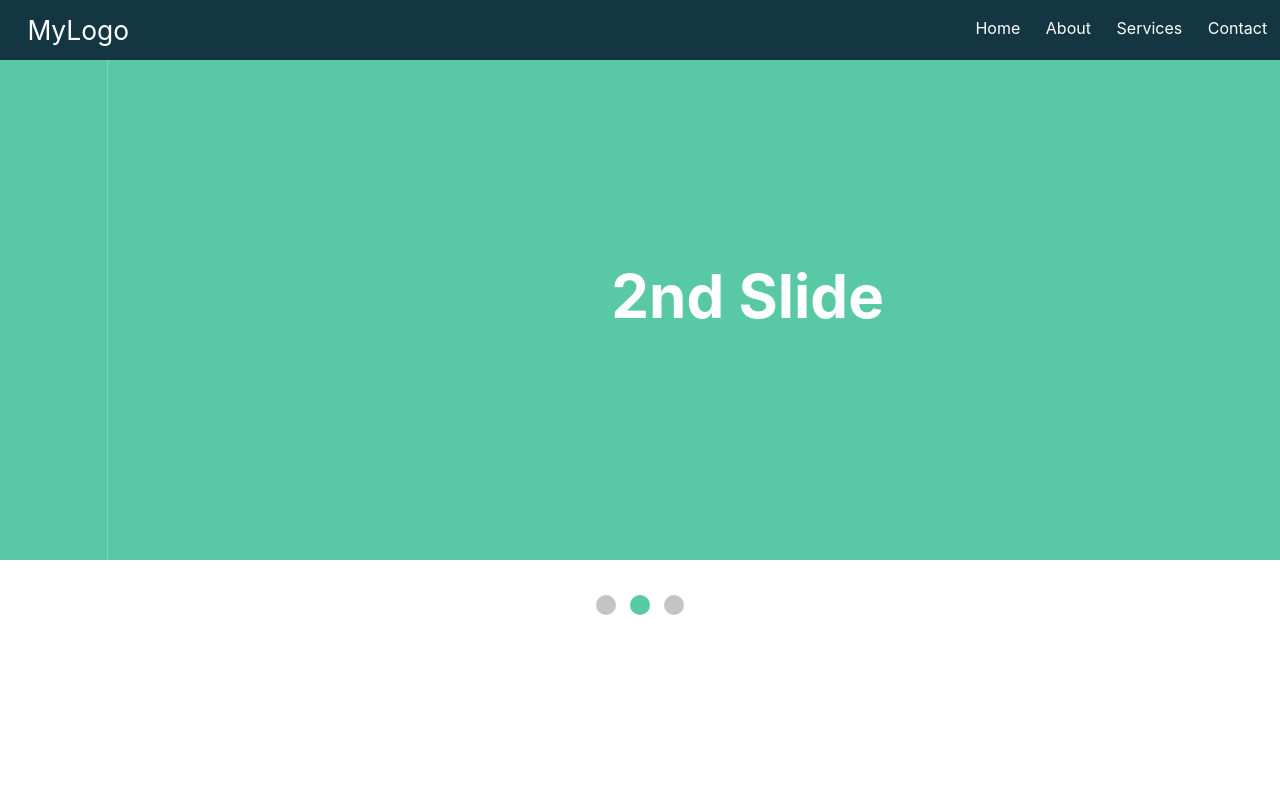
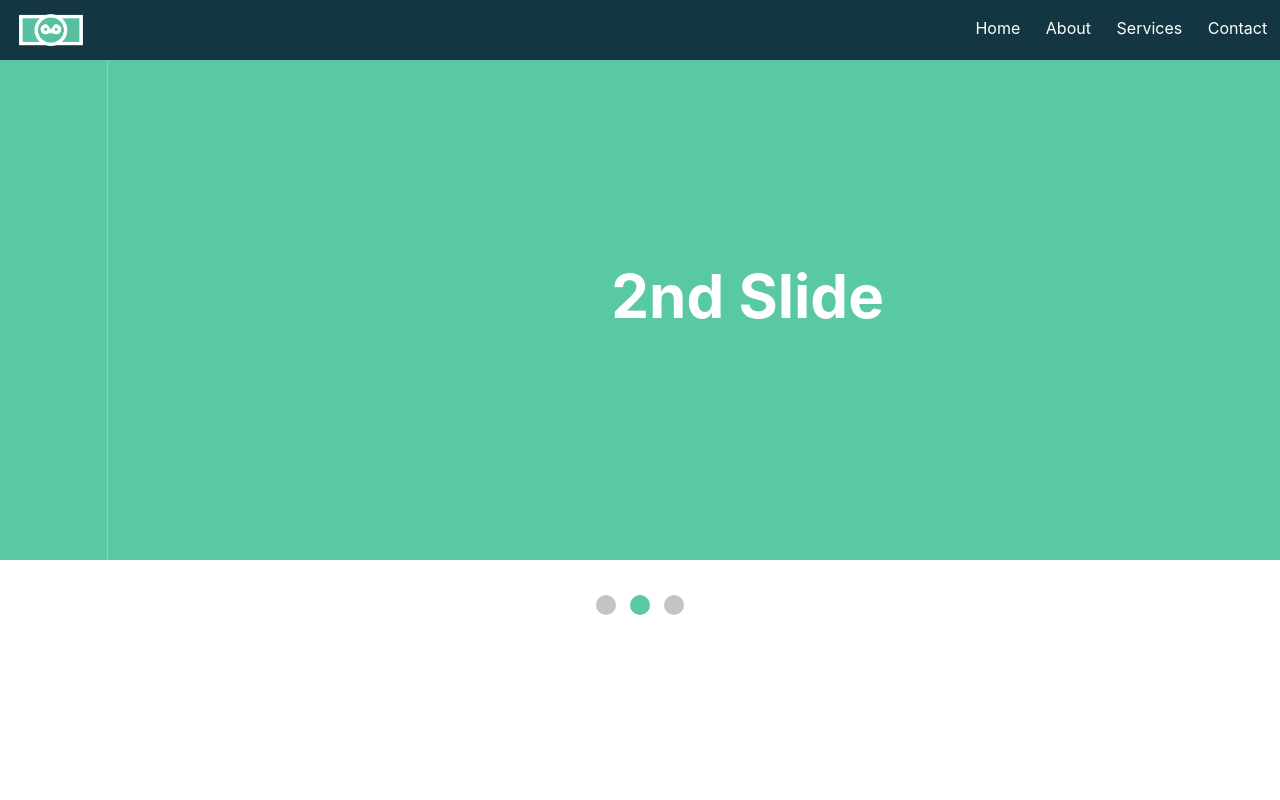
Before and after one commit to anyi-sunny/FinanceProject, a React (Create React App) app in the folder finance-project/: page / in a window 1280 px wide. Shown: the top 800 px of the page. Built offline with nearby package versions, Linux system fonts and the light colour scheme.

Commit message:
Logo Addition

```diff
--- a/finance-project/src/Components/NavBar.js
+++ b/finance-project/src/Components/NavBar.js
@@ -5,7 +5,9 @@ function NavBar () {
     return (
         <nav className="navbar">
             <div className="navbar-logo">
-                <a href="/">MyLogo</a>
+                <a href='/'>
+                <img src={`${process.env.PUBLIC_URL}/images/Logo.png`} alt="My Image" />
+                </a>
             </div>
             <ul className="navbar-links">
                 <li><a href="/">Home</a></li>
--- a/finance-project/src/Style/NavBar.css
+++ b/finance-project/src/Style/NavBar.css
@@ -7,13 +7,18 @@
 }
 
 .navbar-logo a {
-    color: #fff;
-    text-decoration: none;
     font-size: 1.5rem;
     display: flex;
     align-items: center;
-    height: 51%;
-    padding: 2rem;
+    height: 10%;
+    padding: 0.2rem;
+}
+
+.navbar-logo img {
+    width: 5rem; /* Adjust the width as needed */
+    height: auto; /* Maintain aspect ratio */
+    transition: transform 0.3s ease; /* Smooth transition for hover effect */
+    padding-left: 1rem;
 }
 
 .navbar-logo:hover {
```
